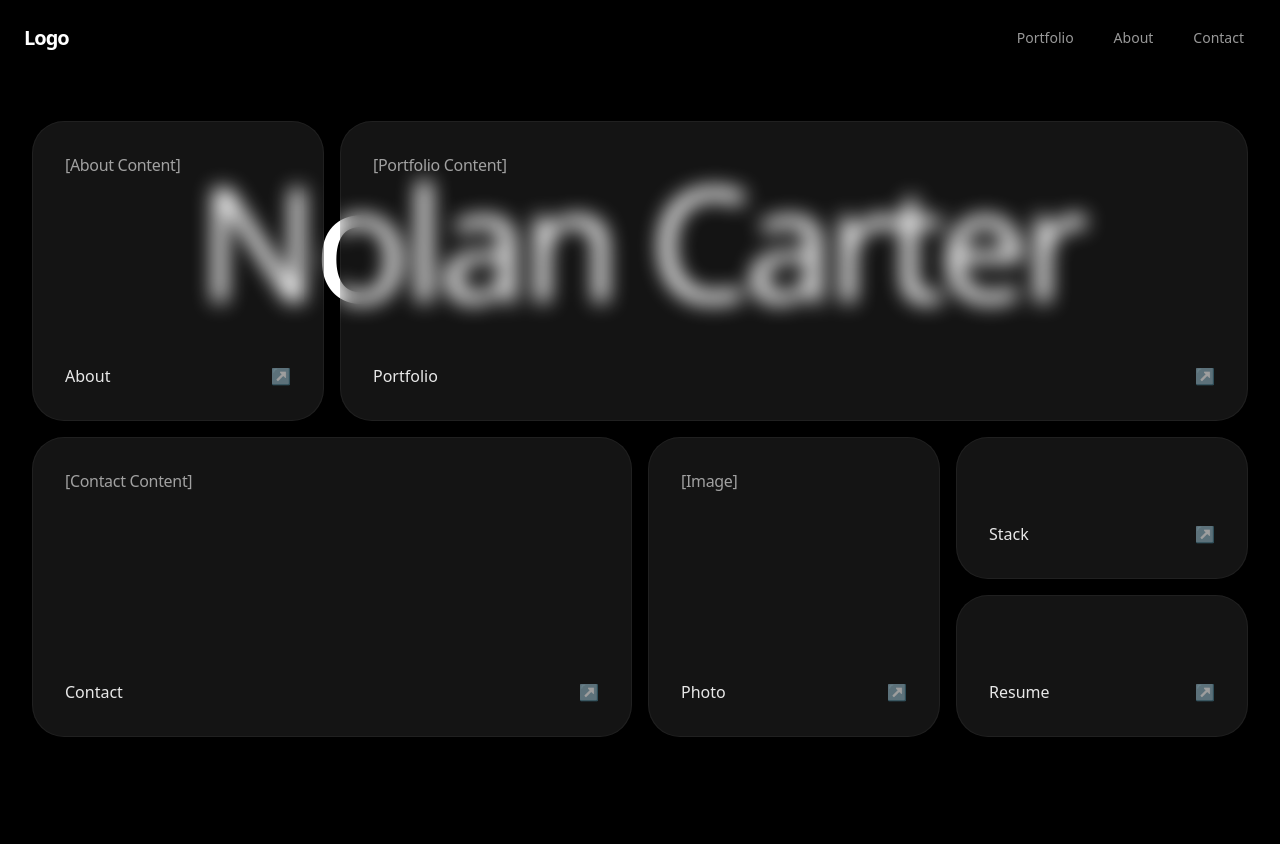
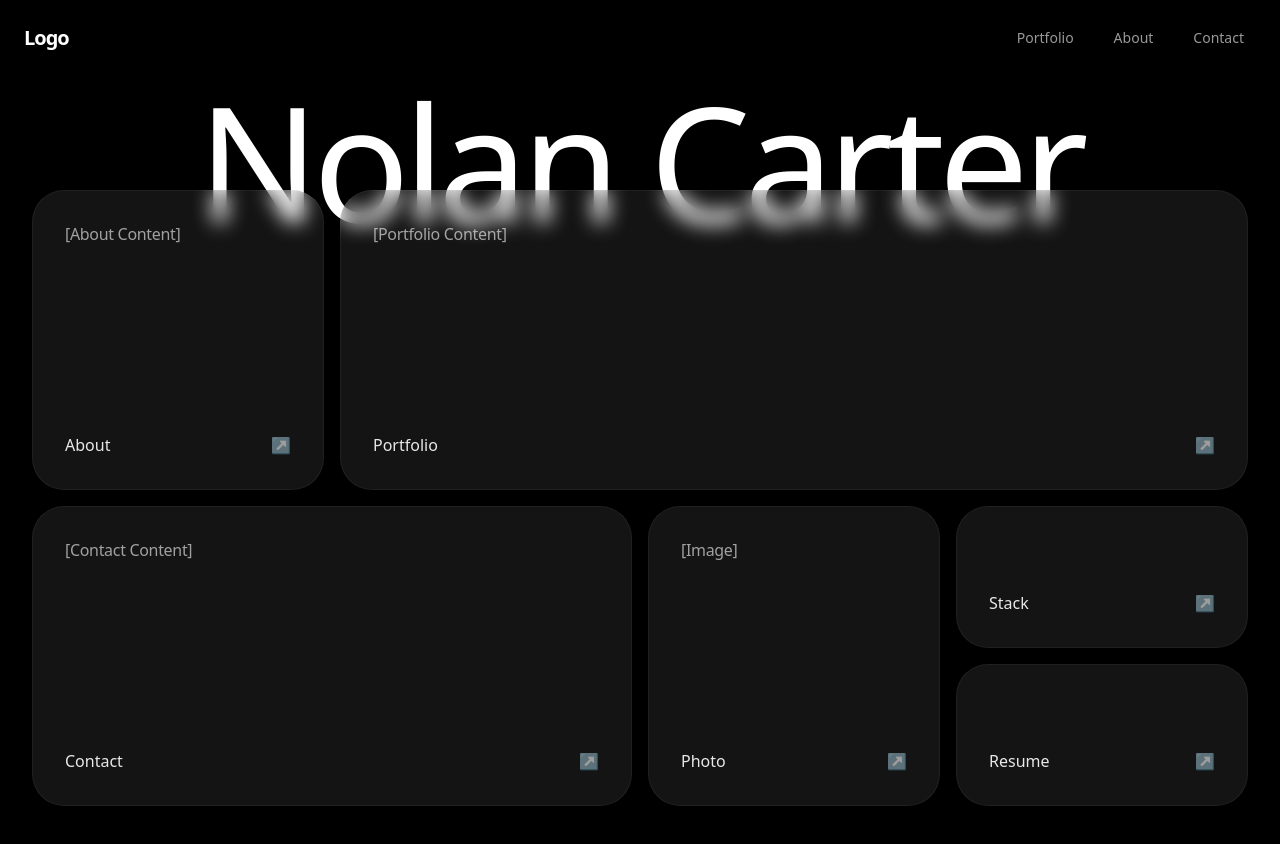
Before and after one commit to san-gabriels/portfolio-bento-2026, a Next.js app: page / in a window 1280 px wide. Shown: the top 844 px of the page. Before the commit the page ends 800 px from the top, so only its background shows below. Built offline with nearby package versions, Linux system fonts and the light colour scheme; a web font is replaced by a local one.

Commit message:
adjustet h1 size and positioning

```diff
--- a/app/page.tsx
+++ b/app/page.tsx
@@ -13,8 +13,8 @@ export default function Home() {
       <TextReveal text={hoveredCardName} />
 
       {/* Grid Container */}
-      <section className="relative z-20 mt-auto mx-auto w-full max-w-[1600px] flex flex-col flex-1">
-        <div className="mt-auto flex flex-col gap-[12px] pt-[120px] pb-[16px] px-4 min-[700px]:grid min-[700px]:grid-cols-2 min-[700px]:gap-[16px] min-[700px]:pt-[60px] min-[700px]:px-8 lg:grid-cols-4 lg:grid-rows-2 lg:pt-[100px]">
+      <section className="relative z-20 mx-auto w-full max-w-[1600px] flex flex-col mt-[60px] md:mt-[90px]">
+        <div className="flex flex-col gap-[12px] pt-[120px] pb-[16px] px-4 min-[700px]:grid min-[700px]:grid-cols-2 min-[700px]:gap-[16px] min-[700px]:pt-[60px] min-[700px]:px-8 lg:grid-cols-4 lg:grid-rows-2 lg:pt-[100px]">
 
           {/* Card 1: About */}
           <BentoCard
--- a/components/TextReveal.tsx
+++ b/components/TextReveal.tsx
@@ -41,7 +41,7 @@ export function TextReveal({ text }: TextRevealProps) {
     .join(" ");
 
   return (
-    <div className="fixed top-[20vh] left-0 w-full flex justify-center z-10 pointer-events-none">
+    <div className="fixed top-[60px] md:top-[80px] left-0 w-full flex justify-center z-10 pointer-events-none">
       <AnimatePresence mode="wait">
         <motion.h1
           key={titleCaseText}
```
